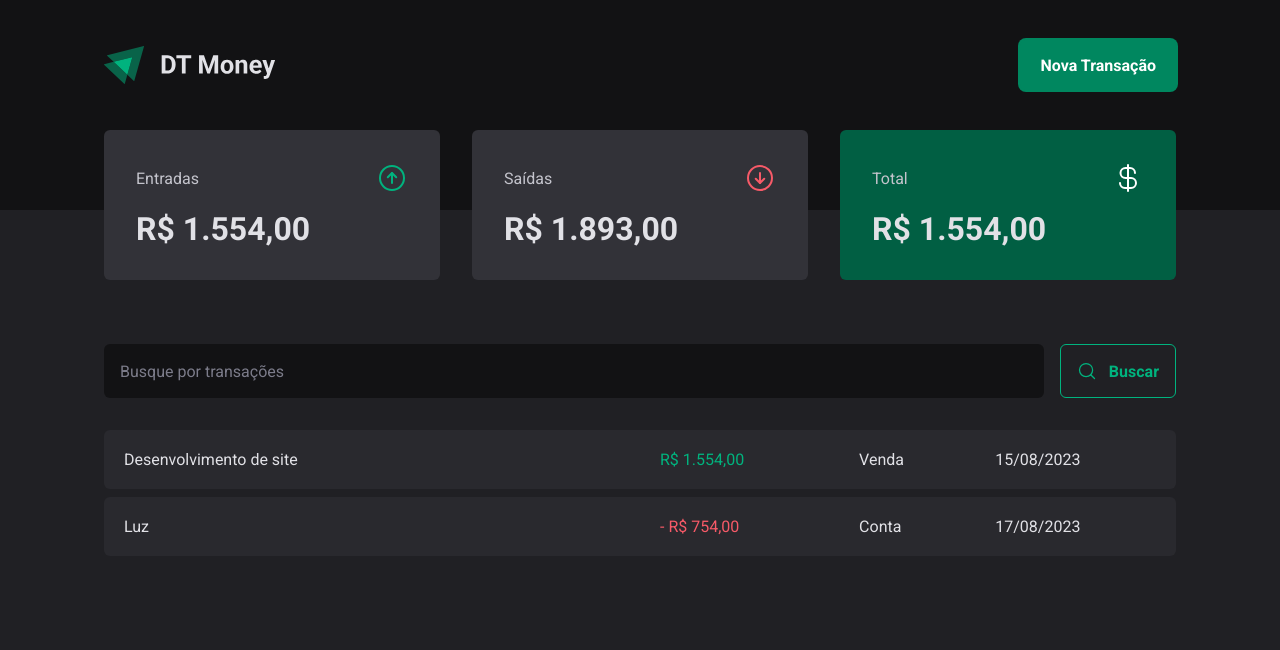
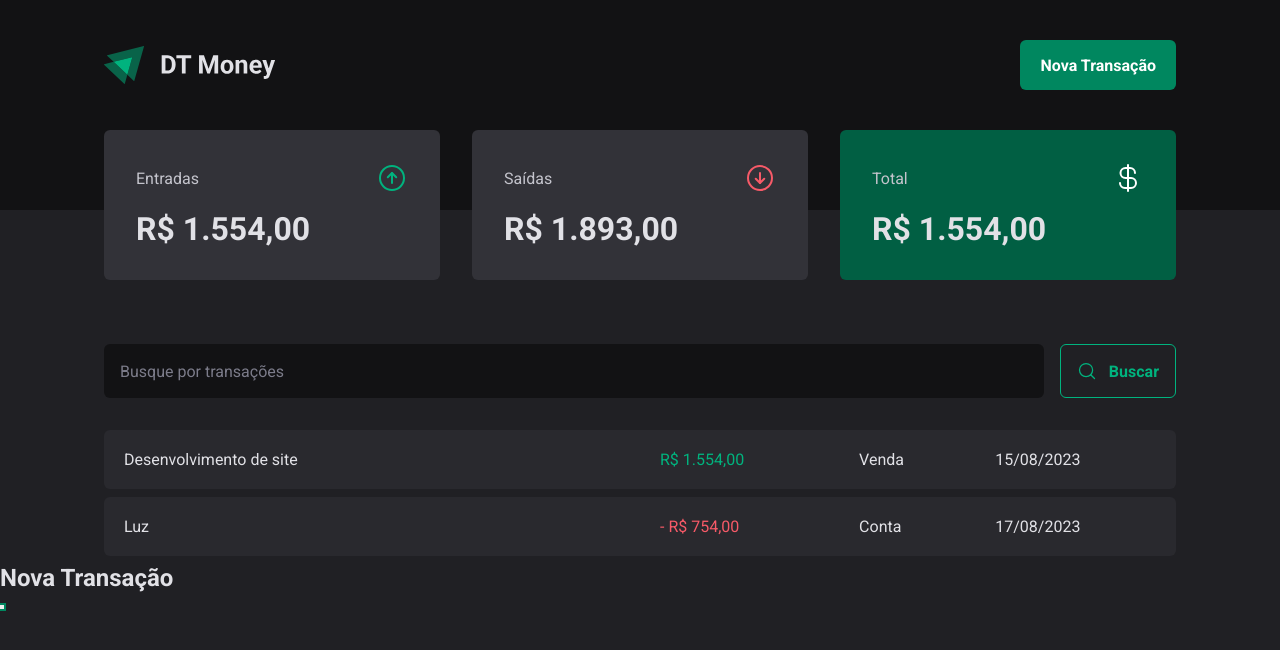
Before and after one commit to Ronald-Joaquim/DTmoney2.0, a React (Vite) app: page / in a window 1280 px wide. Both pictures are taken after a click on the button "Nova Transação". Shown: the top 650 px of the page. Built offline with nearby package versions, Linux system fonts and the light colour scheme.

Commit message:
Criando modal Acessível

```diff
--- a/package.json
+++ b/package.json
@@ -10,6 +10,7 @@
     "preview": "vite preview"
   },
   "dependencies": {
+    "@radix-ui/react-dialog": "^1.0.4",
     "phosphor-react": "^1.4.1",
     "react": "^18.2.0",
     "react-dom": "^18.2.0",
--- a/src/components/Header/index.tsx
+++ b/src/components/Header/index.tsx
@@ -1,4 +1,5 @@
 import { HeaderContainer, HeaderContent, NewTransactionButton } from "./styles";
+import * as Dialog from "@radix-ui/react-dialog";
 
 import logo from "../../assets/logo.svg";
 
@@ -9,7 +10,20 @@
         <HeaderContent>
           <img src={logo} alt="" />
 
-          <NewTransactionButton>Nova Transação</NewTransactionButton>
+          <Dialog.Root>
+            <Dialog.Trigger asChild>
+              <NewTransactionButton>Nova Transação</NewTransactionButton>
+            </Dialog.Trigger>
+
+            <Dialog.Portal>
+              <Dialog.Overlay />
+
+              <Dialog.Content>
+                <Dialog.Title>Nova Transação</Dialog.Title>
+                <Dialog.Close />
+              </Dialog.Content>
+            </Dialog.Portal>
+          </Dialog.Root>
         </HeaderContent>
       </HeaderContainer>
     </div>
```
Also changed, not shown: 1 other file (tests, documents, lock files or other folders).
